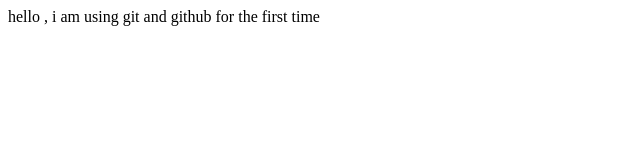
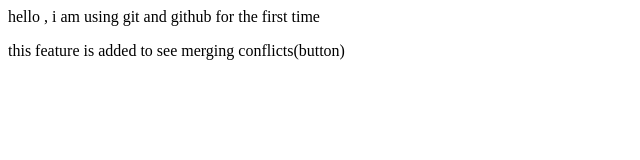
Before and after one commit to Pasta-coder/DemoRepo, a plain HTML site: page index.html in a window 1280 px wide. Shown: the whole page, without its empty margins (0-640 px from the left). Drawn offline with Linux system fonts and the light colour scheme.

```diff
--- a/index.html
+++ b/index.html
@@ -1 +1,2 @@
 <p>hello , i am using git and github for the first time</p>
+<P>this feature is added to see merging conflicts(button)</P>
```
